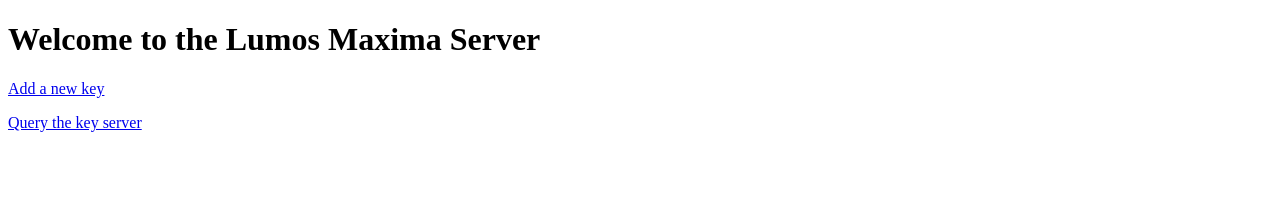
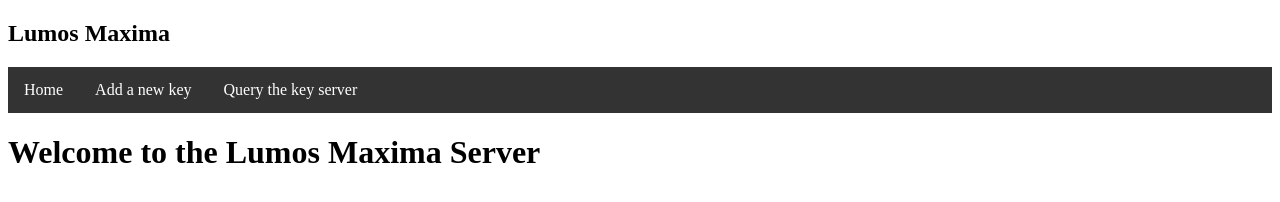
Before and after one commit to AdaCore/Lumos_Maxima, a plain HTML site: page resources/index.html in a window 1280 px wide. Drawn offline with nearby package versions, Linux system fonts and the light colour scheme.

Commit message:
update Lumos Maxima
- nicer layout, navigation bar
- simplified dispatching code to allow for file serving

```diff
--- a/resources/index.html
+++ b/resources/index.html
@@ -1,10 +1,14 @@
 <!DOCTYPE html>
 <html>
+<head>
+<script src="https://code.jquery.com/jquery-1.10.2.js"></script>
+<link rel="stylesheet" href="style.css">
+</head>
 <body>
+<div id="nav-placeholder"> </div>
+<script> $(function(){ $("#nav-placeholder").load("nav.html"); }); </script>
 
 <h1>Welcome to the Lumos Maxima Server</h1>
 
-<p><a href="/user_add"> Add a new key</a></p>
-<p><a href="/query"> Query the key server</a></p>
 </body>
 </html>
--- /dev/null
+++ b/resources/nav.html
@@ -0,0 +1,8 @@
+<h2>Lumos Maxima</h2>
+<nav>
+    <ul>
+      <li><a href="/">Home</a></li>
+      <li><a href="/user_add.html">Add a new key</a></li>
+      <li><a href="/query.html">Query the key server</a></li>
+    </ul>
+</nav>
--- /dev/null
+++ b/resources/style.css
@@ -0,0 +1,24 @@
+ul {
+  list-style-type: none;
+  margin: 0;
+  padding: 0;
+  overflow: hidden;
+  background-color: #333;
+}
+
+li {
+  float: left;
+}
+
+li a {
+  display: block;
+  color: white;
+  text-align: center;
+  padding: 14px 16px;
+  text-decoration: none;
+}
+
+/* Change the link color to #111 (black) on hover */
+li a:hover {
+  background-color: #4CAF50;
+}
```
Also changed, not shown: resources/query.html (+6 -0 lines), resources/user_add.html (+6 -0 lines), 4 other files.
